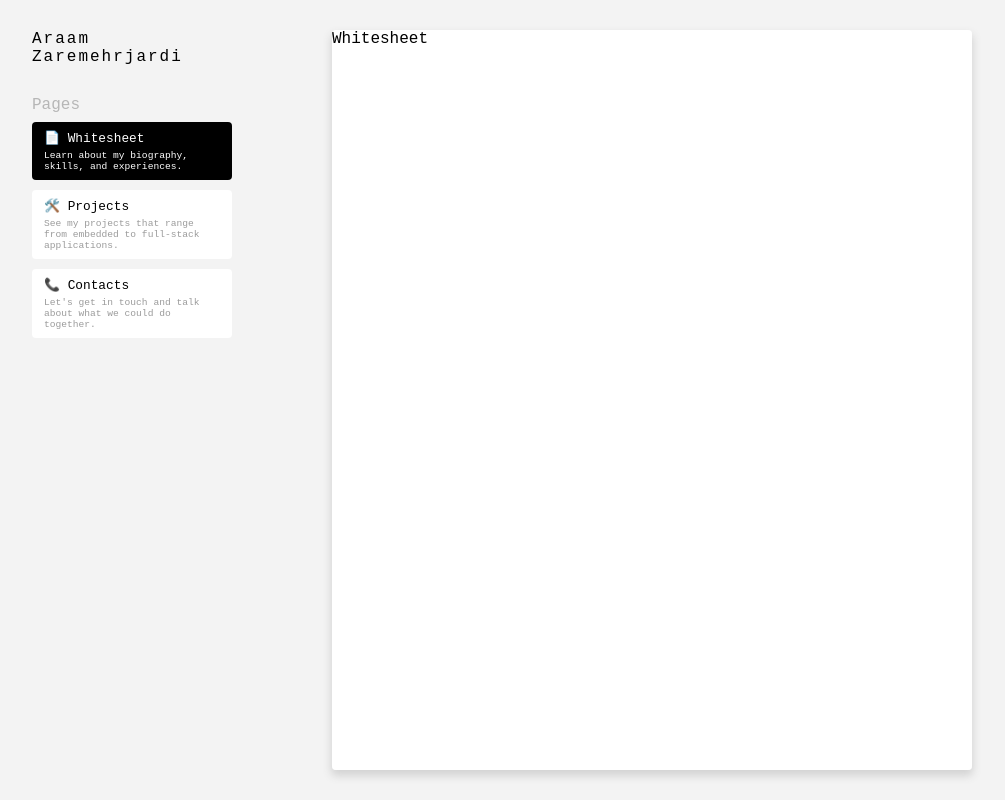
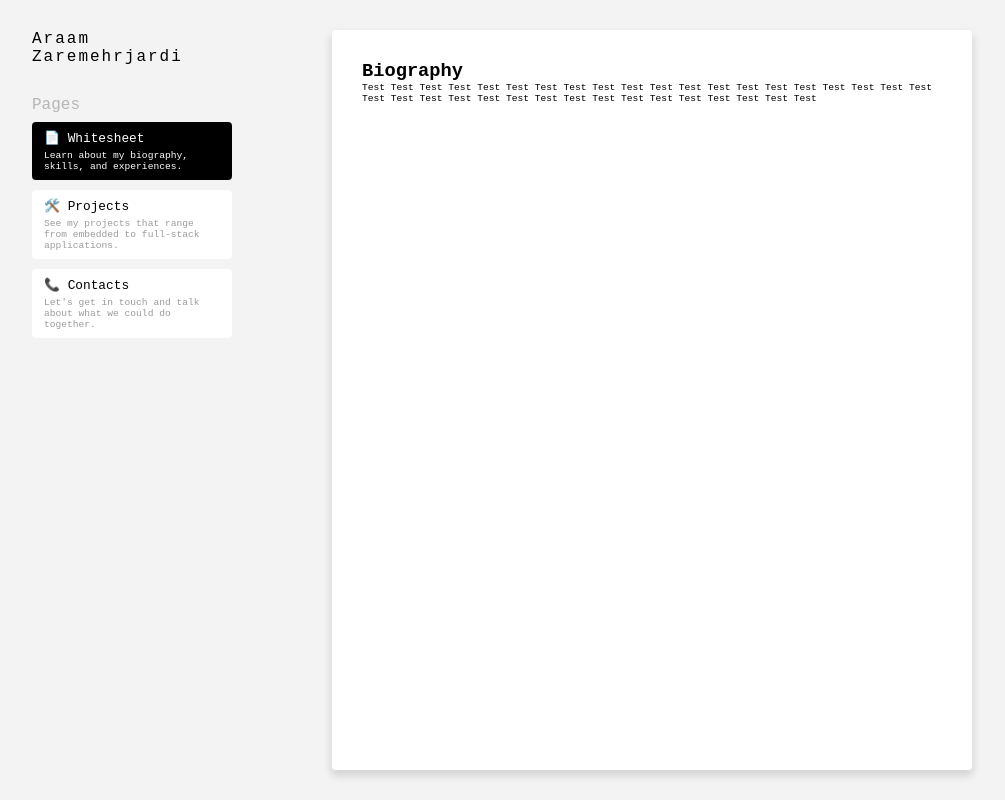
Before and after one commit to araamz/personal-website, a Vue app: page / in a window 1280 px wide. Shown: the whole page, without its empty margins (138-1143 px from the left). Built offline with nearby package versions, Linux system fonts and the light colour scheme; a web font is replaced by a local one.

Commit message:
Fixed Word Wrapping Issue

```diff
--- a/src/App.vue
+++ b/src/App.vue
@@ -57,7 +57,7 @@
   .app {
     height: 100vh;
     display: grid;
-    grid-template-columns: 200px max-content;
+    grid-template-columns: 200px 1fr;
     grid-template-rows: min-content 1fr;
     box-sizing: border-box;
   }
--- a/src/style.css
+++ b/src/style.css
@@ -9,6 +9,15 @@ body {
   padding: 0;
 }
 p {
+  margin: 0;
+  padding: 0;
+}
+h1,
+h2,
+h3,
+h4,
+h5,
+h6 {
   margin: 0;
   padding: 0;
 }
--- a/src/views/Whitesheet.vue
+++ b/src/views/Whitesheet.vue
@@ -3,21 +3,31 @@
 </script>
 
 <template>
-    <div>
-        <p>
-            Whitesheet
-        </p>
+    <div class="whitesheet">
+        <div>
+            <h3>
+                Biography
+            </h3>
+            <p>
+                Test Test Test Test Test Test Test Test Test Test Test Test Test Test Test Test Test Test Test Test Test Test Test Test Test Test Test Test Test Test Test Test Test Test Test Test
+            </p>
+        </div>
     </div>
 </template>
 
 <style scoped>
 
 @media only screen and (min-width: 300px) {
-    div {
+    .whitesheet {
+        padding: 30px;
     }
     p {
-        height: 1000px;
+        white-space: normal;
+        word-break: break-word;
+        overflow-wrap: break-word;
+        font-size: 0.6rem;
     }
+
 
 }
 
```
